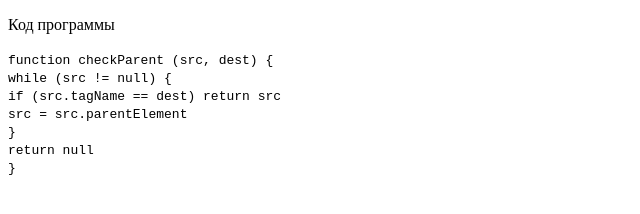
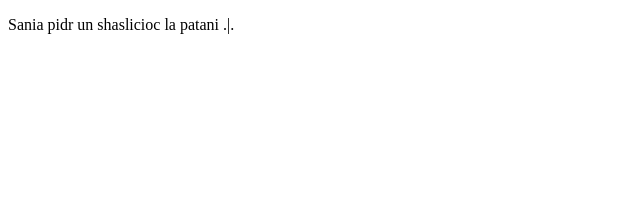
Before and after one commit to chisinauguideonline/chisinauguideonline.github.io, a plain HTML site: page index.html in a window 1280 px wide. Shown: the whole page, without its empty margins (0-640 px from the left). Drawn offline with Linux system fonts and the light colour scheme.

Commit message:
Update index.html

```diff
--- a/index.html
+++ b/index.html
@@ -6,15 +6,7 @@
  </head>
  <body>
 
-  <p>Код программы</p>
-  <p><code>
-    function checkParent (src, dest) {<Br>
-     while (src != null) {<Br>
-       if (src.tagName == dest) return src<Br>
-        src = src.parentElement<Br>
-     }<Br>
-     return null<Br>
-    }</code></p>
+  <p>Sania pidr un shaslicioc la patani .|. </p>
 
  </body>
 </html>
```
